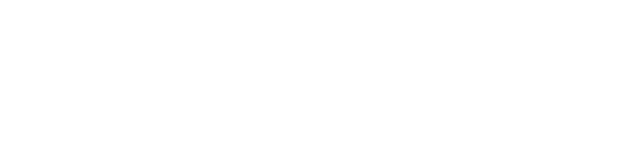
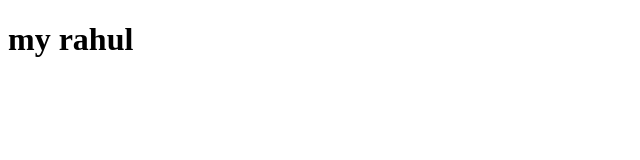
Before and after one commit to rahulrathod78/demo-github, a plain HTML site: page index.html in a window 1280 px wide. Shown: the whole page, without its empty margins (0-640 px from the left). Drawn offline with Linux system fonts and the light colour scheme.

```diff
--- a/index.html
+++ b/index.html
@@ -6,6 +6,6 @@
     <title>Document</title>
 </head>
 <body>
-
+    <h1>my  rahul</h1>
 </body>
 </html>
```
